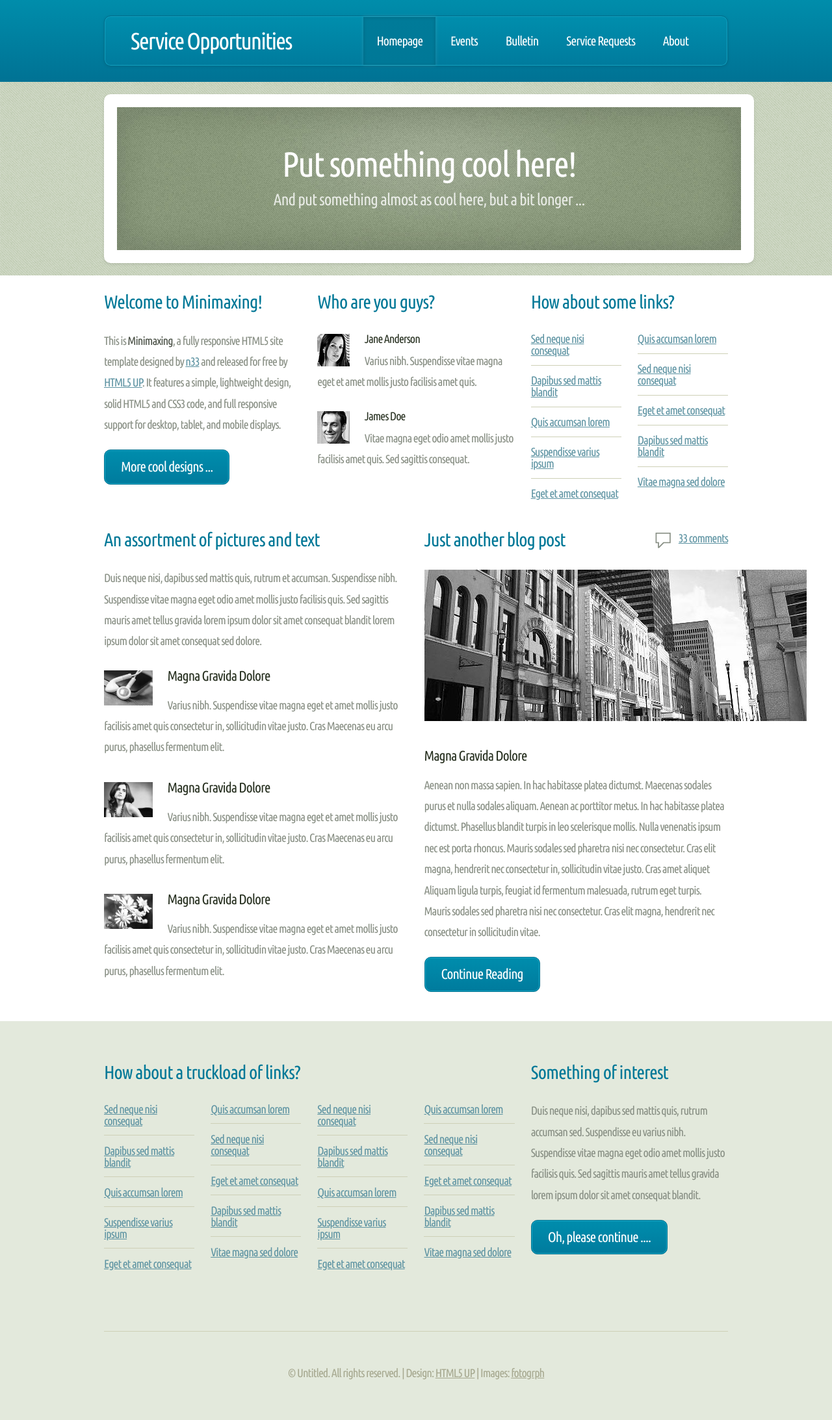
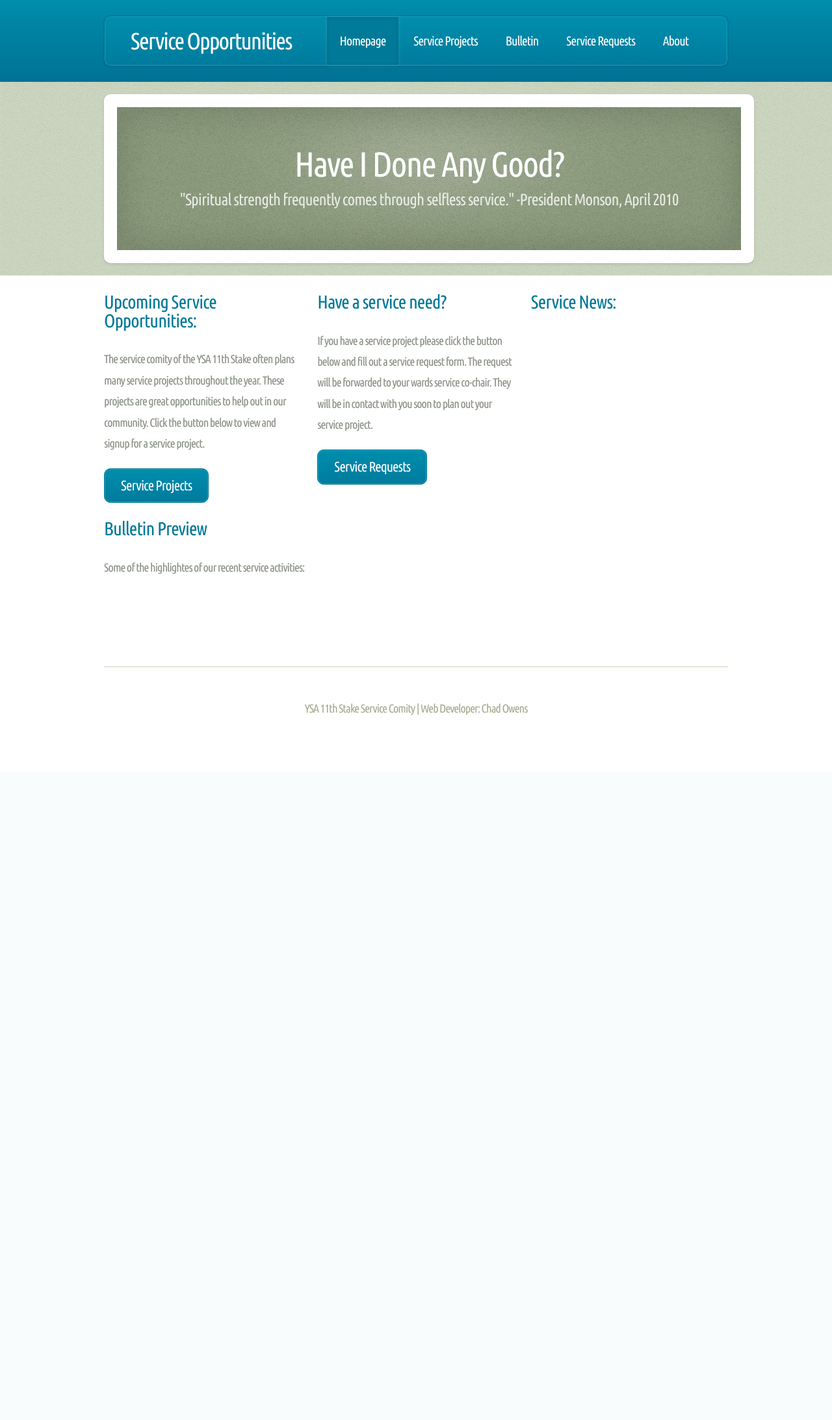
Before and after one commit to chaddelorean/YSA11Service, a PHP site: page / in a window 1280 px wide. Shown: the whole page at 65% size. After the commit the page ends 1101 px from the top, so only its background shows below. Run offline with PHP 8.4, Linux system fonts and the light colour scheme; some libraries are stand-ins or nearby versions.

Commit message:
index.php organized and created

```diff
--- a/css/style.css
+++ b/css/style.css
@@ -12,6 +12,9 @@
 
 	*,*:before,*:after{-moz-box-sizing:content-box;-webkit-box-sizing:content-box;-o-box-sizing:content-box;-ms-box-sizing:content-box;box-sizing:content-box}
 
+	#news{
+		cursor: pointer;
+	}
 	body {
 		font-size: 13.5pt;
 		font-family: sans-serif;
--- /dev/null
+++ b/footer.php
@@ -0,0 +1,27 @@
+<div id="footer-wrapper">
+	<div class="container">
+		<div class="row">
+			<div class="8u">
+
+				<section>
+				</section>
+
+			</div>
+			<div class="4u">
+
+				<section>
+				</section>
+
+			</div>
+		</div>
+		<div class="row">
+			<div class="12u">
+
+				<div id="copyright">
+					YSA 11th Stake Service Comity | Web Developer: Chad Owens
+				</div>
+
+			</div>
+		</div>
+	</div>
+</div>
--- a/index.php
+++ b/index.php
@@ -1,3 +1,4 @@
+<?php include "mysqlconnect.php"; ?>
 <!DOCTYPE HTML>
 <!--
 	Minimaxing 3.1 by HTML5 UP
@@ -15,6 +16,8 @@
 		<script src="js/config.js"></script>
 		<script src="js/skel.min.js"></script>
 		<script src="js/skel-panels.min.js"></script>
+		<script src="http://ajax.googleapis.com/ajax/libs/jquery/1.10.2/jquery.min.js"></script>
+		<script src="js/scripts.js"></script>
 		<noscript>
 			<link rel="stylesheet" href="css/skel-noscript.css" />
 			<link rel="stylesheet" href="css/style.css" />
@@ -30,16 +33,7 @@
 				<div class="row">
 					<div class="12u">
 
-						<header id="header">
-							<h1><a href="#" id="logo">Service Opportunities</a></h1>
-							<nav id="nav">
-								<a href="index.php" class="current-page-item">Homepage</a>
-								<a href="events.php">Events</a>
-								<a href="bulletin.php">Bulletin</a>
-								<a href="requests.php">Service Requests</a>
-								<a href="about.php">About</a>
-							</nav>
-						</header>
+						<?php include "nav.php"; ?>
 
 					</div>
 				</div>
@@ -51,8 +45,8 @@
 					<div class="12u">
 
 						<div id="banner">
-							<h2>Put something cool here!</h2>
-							<span>And put something almost as cool here, but a bit longer ...</span>
+							<h2>Have I Done Any Good?</h2>
+							<span>"Spiritual strength frequently comes through selfless service." -President Monson, April 2010</span>
 						</div>
 
 					</div>
@@ -65,11 +59,11 @@
 					<div class="4u">
 
 						<section>
-							<h2>Welcome to Minimaxing!</h2>
-							<p>This is <strong>Minimaxing</strong>, a fully responsive HTML5 site template designed by <a href="http://n33.co">n33</a> and released for free by <a href="http://html5up.net">HTML5 UP</a>. It features
-							a simple, lightweight design, solid HTML5 and CSS3 code, and full responsive support for desktop, tablet, and mobile displays.</p>
+							<h2>Upcoming Service Opportunities:</h2>
+							<p>The service comity of the YSA 11th Stake often plans many service projects throughout the year. These projects are great opportunities
+								to help out in our community. Click the button below to view and signup for a service project.</p>
 							<footer class="controls">
-								<a href="http://html5up.net" class="button">More cool designs ...</a>
+								<a href="projects.php" class="button">Service Projects</a>
 							</footer>
 						</section>
 
@@ -77,47 +71,32 @@
 					<div class="4u">
 
 						<section>
-							<h2>Who are you guys?</h2>
-							<ul class="small-image-list">
-								<li>
-									<a href="#"><img src="images/pic2.jpg" alt="" class="left" /></a>
-									<h4>Jane Anderson</h4>
-									<p>Varius nibh. Suspendisse vitae magna eget et amet mollis justo facilisis amet quis.</p>
-								</li>
-								<li>
-									<a href="#"><img src="images/pic1.jpg" alt="" class="left" /></a>
-									<h4>James Doe</h4>
-									<p>Vitae magna eget odio amet mollis justo facilisis amet quis. Sed sagittis consequat.</p>
-								</li>
-							</ul>
+							<h2>Have a service need?</h2>
+							<p>If you have a service project please click the button below and fill out a service request form.
+								The request will be forwarded to your wards service co-chair. They will be in contact with you soon to plan out your service project.</p>
+							<footer class="controls">
+								<a href="requests.php" class="button">Service Requests</a>
+							</footer>
 						</section>
 
 					</div>
 					<div class="4u">
 
 						<section>
-							<h2>How about some links?</h2>
-							<div>
-								<div class="row">
-									<div class="6u">
-										<ul class="link-list">
-											<li><a href="#">Sed neque nisi consequat</a></li>
-											<li><a href="#">Dapibus sed mattis blandit</a></li>
-											<li><a href="#">Quis accumsan lorem</a></li>
-											<li><a href="#">Suspendisse varius ipsum</a></li>
-											<li><a href="#">Eget et amet consequat</a></li>
-										</ul>
-									</div>
-									<div class="6u">
-										<ul class="link-list">
-											<li><a href="#">Quis accumsan lorem</a></li>
-											<li><a href="#">Sed neque nisi consequat</a></li>
-											<li><a href="#">Eget et amet consequat</a></li>
-											<li><a href="#">Dapibus sed mattis blandit</a></li>
-											<li><a href="#">Vitae magna sed dolore</a></li>
-										</ul>
-									</div>
-								</div>
+							<h2>Service News:</h2>
+							<div id="news">
+								<?php
+								$results = mysqli_query($con, "call sp_getEvents();");
+								while ($row = mysqli_fetch_array($results)){
+									echo "<input id='eventID' type='hidden' value='",$row['EventID'],"'/>";
+									echo "<p><strong>Upcoming Event: </strong>" . $row['Event_Name']."</p>";
+									echo "<p><strong>Event Date: </strong>" . $row['date']."</p>";
+									if ($row['time'] != "00:00"){
+										echo "<p><strong>Start Time: </strong>". $row['time']."</p>";
+									}
+									echo "<p><strong>Ward: </strong>". $row['Ward_Name']."</p>";
+								}
+								?>
 							</div>
 						</section>
 
@@ -127,141 +106,14 @@
 					<div class="6u">
 
 						<section>
-							<h2>An assortment of pictures and text</h2>
-							<p>Duis neque nisi, dapibus sed mattis quis, rutrum et accumsan.
-							Suspendisse nibh. Suspendisse vitae magna eget odio amet mollis
-							justo facilisis quis. Sed sagittis mauris amet tellus gravida
-							lorem ipsum dolor sit amet consequat blandit lorem ipsum dolor
-							sit amet consequat sed dolore.</p>
-							<ul class="big-image-list">
-								<li>
-									<a href="#"><img src="images/pic3.jpg" alt="" class="left" /></a>
-									<h3>Magna Gravida Dolore</h3>
-									<p>Varius nibh. Suspendisse vitae magna eget et amet mollis justo
-									facilisis amet quis consectetur in, sollicitudin vitae justo. Cras
-									Maecenas eu arcu purus, phasellus fermentum elit.</p>
-								</li>
-								<li>
-									<a href="#"><img src="images/pic4.jpg" alt="" class="left" /></a>
-									<h3>Magna Gravida Dolore</h3>
-									<p>Varius nibh. Suspendisse vitae magna eget et amet mollis justo
-									facilisis amet quis consectetur in, sollicitudin vitae justo. Cras
-									Maecenas eu arcu purus, phasellus fermentum elit.</p>
-								</li>
-								<li>
-									<a href="#"><img src="images/pic5.jpg" alt="" class="left" /></a>
-									<h3>Magna Gravida Dolore</h3>
-									<p>Varius nibh. Suspendisse vitae magna eget et amet mollis justo
-									facilisis amet quis consectetur in, sollicitudin vitae justo. Cras
-									Maecenas eu arcu purus, phasellus fermentum elit.</p>
-								</li>
-							</ul>
-						</section>
+							<h2>Bulletin Preview</h2>
+							<p>Some of the highlightes of our recent service activities: </p>
 
 					</div>
-					<div class="6u">
-
-						<article class="blog-post">
-							<h2>Just another blog post</h2>
-							<a class="comments" href="#">33 comments</a>
-							<a href="#"><img src="images/pic6.jpg" alt="" class="top blog-post-image" /></a>
-							<h3>Magna Gravida Dolore</h3>
-							<p>Aenean non massa sapien. In hac habitasse platea dictumst.
-							Maecenas sodales purus et nulla sodales aliquam. Aenean ac
-							porttitor metus. In hac habitasse platea dictumst. Phasellus
-							blandit turpis in leo scelerisque mollis. Nulla venenatis
-							ipsum nec est porta rhoncus. Mauris sodales sed pharetra
-							nisi nec consectetur. Cras elit magna, hendrerit nec
-							consectetur in, sollicitudin vitae justo. Cras amet aliquet
-							Aliquam ligula turpis, feugiat id fermentum malesuada,
-							rutrum eget turpis. Mauris sodales sed pharetra nisi nec
-							consectetur. Cras elit magna, hendrerit nec consectetur
-							in sollicitudin vitae.</p>
-							<footer class="controls">
-								<a href="#" class="button">Continue Reading</a>
-							</footer>
-						</article>
-
-					</div>
-				</div>
 			</div>
 		</div>
-		<div id="footer-wrapper">
-			<div class="container">
-				<div class="row">
-					<div class="8u">
-
-						<section>
-							<h2>How about a truckload of links?</h2>
-							<div>
-								<div class="row">
-									<div class="3u">
-										<ul class="link-list">
-											<li><a href="#">Sed neque nisi consequat</a></li>
-											<li><a href="#">Dapibus sed mattis blandit</a></li>
-											<li><a href="#">Quis accumsan lorem</a></li>
-											<li><a href="#">Suspendisse varius ipsum</a></li>
-											<li><a href="#">Eget et amet consequat</a></li>
-										</ul>
-									</div>
-									<div class="3u">
-										<ul class="link-list">
-											<li><a href="#">Quis accumsan lorem</a></li>
-											<li><a href="#">Sed neque nisi consequat</a></li>
-											<li><a href="#">Eget et amet consequat</a></li>
-											<li><a href="#">Dapibus sed mattis blandit</a></li>
-											<li><a href="#">Vitae magna sed dolore</a></li>
-										</ul>
-									</div>
-									<div class="3u">
-										<ul class="link-list">
-											<li><a href="#">Sed neque nisi consequat</a></li>
-											<li><a href="#">Dapibus sed mattis blandit</a></li>
-											<li><a href="#">Quis accumsan lorem</a></li>
-											<li><a href="#">Suspendisse varius ipsum</a></li>
-											<li><a href="#">Eget et amet consequat</a></li>
-										</ul>
-									</div>
-									<div class="3u">
-										<ul class="link-list">
-											<li><a href="#">Quis accumsan lorem</a></li>
-											<li><a href="#">Sed neque nisi consequat</a></li>
-											<li><a href="#">Eget et amet consequat</a></li>
-											<li><a href="#">Dapibus sed mattis blandit</a></li>
-											<li><a href="#">Vitae magna sed dolore</a></li>
-										</ul>
-									</div>
-								</div>
-							</div>
-						</section>
-
-					</div>
-					<div class="4u">
-
-						<section>
-							<h2>Something of interest</h2>
-							<p>Duis neque nisi, dapibus sed mattis quis, rutrum accumsan sed.
-							Suspendisse eu varius nibh. Suspendisse vitae magna eget odio amet
-							mollis justo facilisis quis. Sed sagittis mauris amet tellus gravida
-							lorem ipsum dolor sit amet consequat blandit.</p>
-							<footer class="controls">
-								<a href="#" class="button">Oh, please continue ....</a>
-							</footer>
-						</section>
-
-					</div>
-				</div>
-				<div class="row">
-					<div class="12u">
-
-						<div id="copyright">
-							&copy; Untitled. All rights reserved. | Design: <a href="http://html5up.net">HTML5 UP</a> | Images: <a href="http://fotogrph.com">fotogrph</a>
-						</div>
-
-					</div>
-				</div>
-			</div>
-		</div>
+		<?php include "footer.php"; ?>
 	<!-- ********************************************************* -->
 	</body>
 </html>
+<?php mysqli_close($con); ?>
--- /dev/null
+++ b/js/scripts.js
@@ -0,0 +1,9 @@
+/**
+ * @author Chad
+ */
+$(function(){
+	$("#news").click(function(e){
+		e.preventDefault();
+		$eventID = $('#eventID').val();
+	});
+});
--- /dev/null
+++ b/mysqlconnect.php
@@ -0,0 +1,7 @@
+<?php
+$con = mysqli_connect("localhost", "service", "gamer.123", "YSA11Service");
+if (mysqli_connect_errno())
+{
+	echo "Failed to connect to MySQL: " . mysqli_connect_error();
+}
+?>
--- /dev/null
+++ b/nav.php
@@ -0,0 +1,10 @@
+<header id="header">
+	<h1><a href="#" id="logo">Service Opportunities</a></h1>
+	<nav id="nav">
+		<a href="index.php" class="current-page-item">Homepage</a>
+		<a href="projects.php">Service Projects</a>
+		<a href="bulletin.php">Bulletin</a>
+		<a href="requests.php">Service Requests</a>
+		<a href="about.php">About</a>
+	</nav>
+</header>
```
